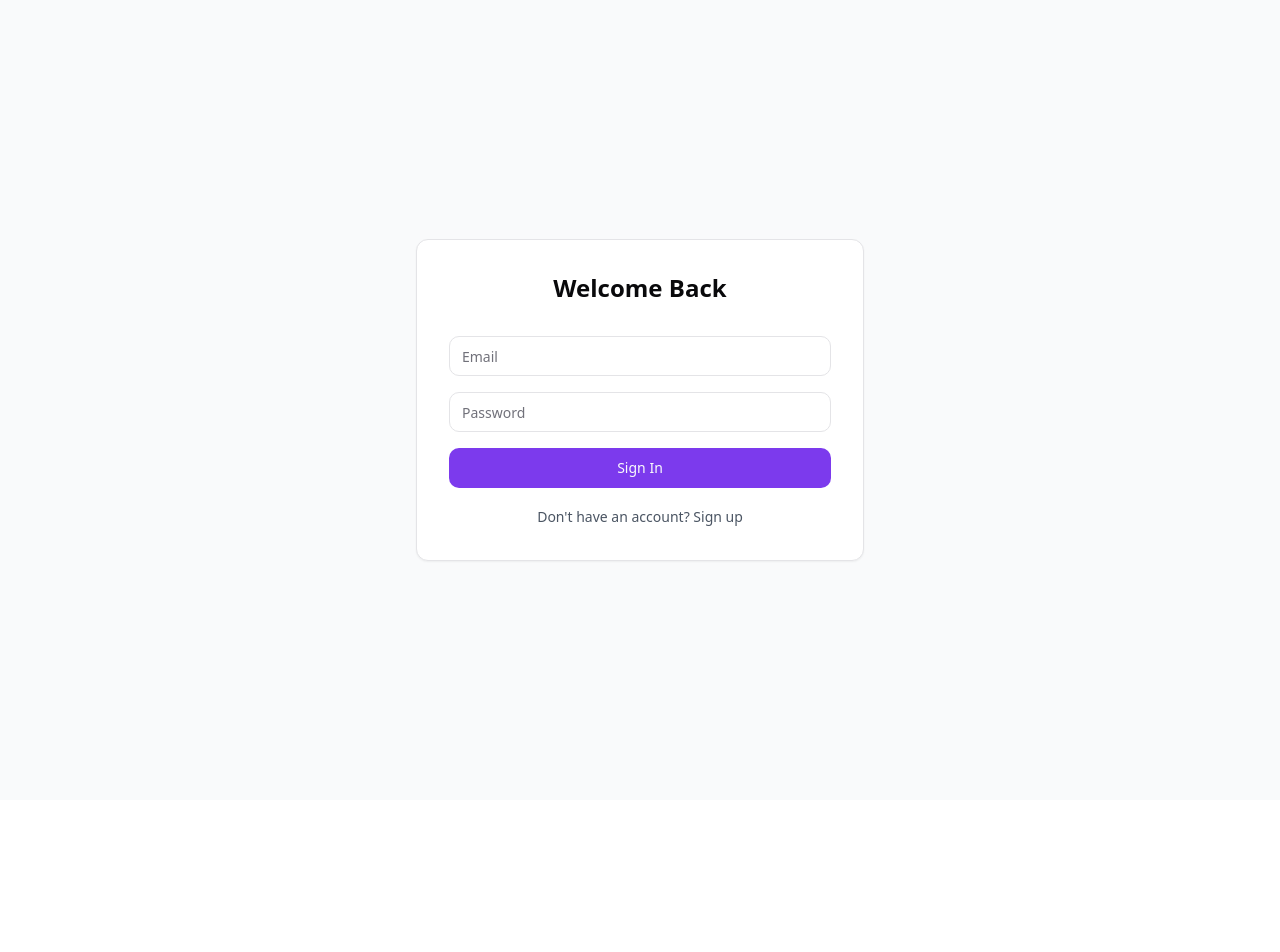
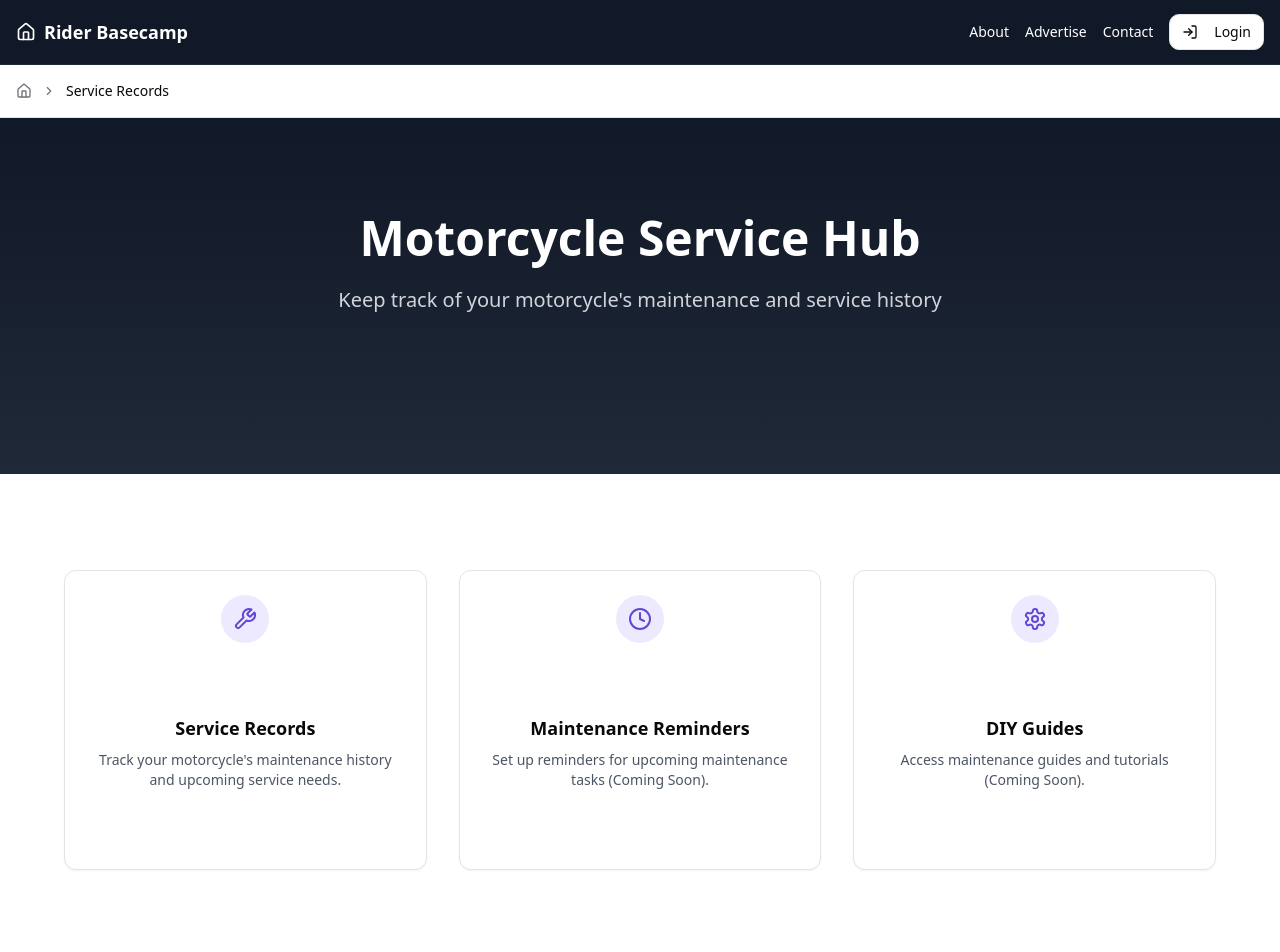
Before and after one commit to directconnected/rider-basecamp, a React (Vite) app: page /service in a window 1280 px wide. Before the commit this address led to /auth. Shown: the top 952 px of the page. Before the commit the page ends 800 px from the top, so only its background shows below. Built offline with nearby package versions, Linux system fonts and the light colour scheme.

Commit message:
Fix breadcrumbs on page
Fixes the breadcrumbs component on the current page.

```diff
--- a/src/App.tsx
+++ b/src/App.tsx
@@ -73,8 +73,8 @@ function App() {
                 </ProtectedAdminRoute>
               }
             />
-            <Route path="/service-landing" element={<ServiceLanding />} />
-            <Route path="/service" element={<Service />} />
+            <Route path="/service" element={<ServiceLanding />} />
+            <Route path="/service-records" element={<Service />} />
             <Route path="/destinations" element={<Destinations />} />
             <Route path="/camping-hub" element={<CampingHub />} />
             <Route path="/riding-gear" element={<RidingGear />} />
--- a/src/pages/Index.tsx
+++ b/src/pages/Index.tsx
@@ -32,7 +32,7 @@ const features = [
     icon: Wrench,
     title: "Service Hub",
     description: "Track maintenance records & service intervals.",
-    link: "/service-landing",
+    link: "/service",
     id: "service-feature"
   },
   {
--- a/src/pages/ServiceLanding.tsx
+++ b/src/pages/ServiceLanding.tsx
@@ -16,7 +16,7 @@ const ServiceLanding = () => {
       icon: Wrench,
       title: "Service Records",
       description: "Track your motorcycle's maintenance history and upcoming service needs.",
-      link: "/service",
+      link: "/service-records",
       id: "service-records"
     },
     {
```
